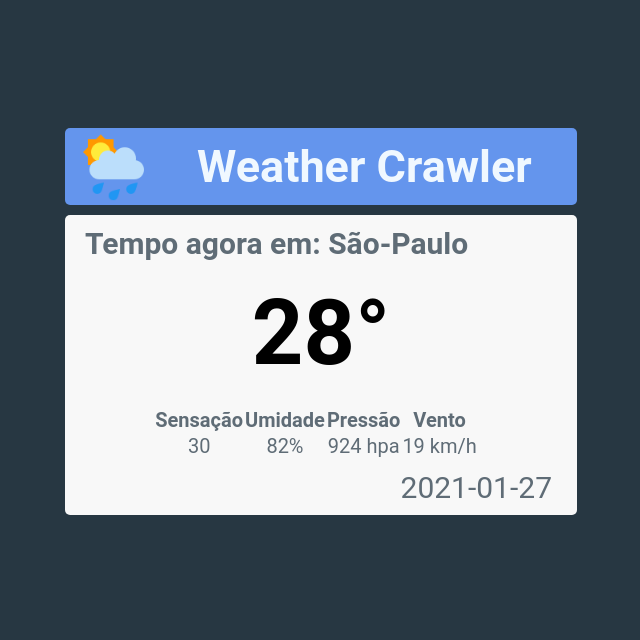
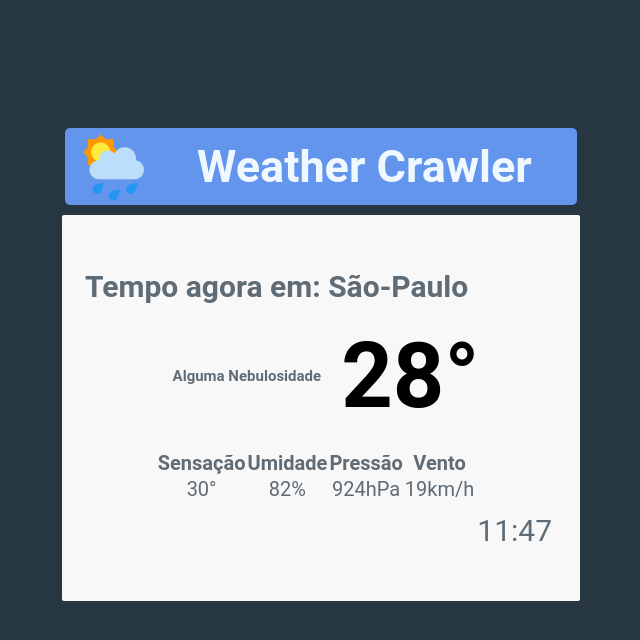
Before and after one commit to alexaugusto23/weather_forecast, a Flask app: page / in a window 1280 px wide. Shown: the top 640 px of the page, without its empty margins (319-959 px from the left). Run offline with Flask 2, Linux system fonts and the light colour scheme; some libraries are stand-ins or nearby versions.

Commit message:
adicionando nova váriavel previsão

```diff
--- a/app.py
+++ b/app.py
@@ -18,15 +18,17 @@ def index():
     id_scrapy = 1,
     cidade = "São-Paulo"
     temperatura = "28"
+    previsao = "Alguma Nebulosidade"
     sensacao = "30"
-    umidade = "82%"
-    pressao = "924 hpa"
-    vento = "19 km/h"
-    horario = "2021-01-27"
+    umidade = "82"
+    pressao = "924"
+    vento = "19"
+    horario = "11:47"
 
     return render_template("index.html",
                             cidade=cidade,
                             temperatura=temperatura,
+                            previsao=previsao,
                             sensacao=sensacao,
                             umidade=umidade,
                             pressao=pressao,
@@ -41,7 +43,7 @@ def admin():
 @app.route('/users', methods=['GET', 'POST'])
 def users():
     cur = mysql.connection.cursor()
-    cur.execute('''SELECT * FROM teste''')
+    cur.execute('''SELECT * FROM weather''')
     rv = cur.fetchall()
     cur.close()
     return str(rv)
--- a/static/css/index.css
+++ b/static/css/index.css
@@ -49,16 +49,17 @@ body
 .container-content
 {
     width: 50%;
-    height: 800px;
-    max-height: 300px;
+    height: 380px;
+    max-height: 500px;
     display: flex;
     flex-direction: column;
     justify-content: center;
     align-items: center;
     text-align: center;
-    border-radius: 5px;
+    border-radius: 2px;
     border: #2c3e49;
     background-color: #f8f8f8;
+    padding: 3px;
 
 
 }
@@ -73,7 +74,16 @@ body
     align-self: flex-end;
 }
 
-.container-unified
+.container-unified1
+{
+    display: flex;
+    flex-direction: row;
+    justify-content: space-between;
+    align-items: center;
+    text-align: center;
+}
+
+.container-unified2
 {
     display: flex;
     flex-direction: row;
@@ -120,3 +130,12 @@ body
     align-content: space-between;
 
 }
+
+.container-box4
+{
+    color: #5f6c76;
+    font-size: 15px;
+    font-weight: 700;
+    margin: 10px;
+    padding-left: 10px;
+}
--- a/templates/index.html
+++ b/templates/index.html
@@ -14,8 +14,11 @@
         </div>
         <div class="container-content">
             <div class="container-box1">Tempo agora em: {{ cidade }}</div>
-            <div class="container-box2">{{ temperatura }}°</div>
-            <div class="container-unified">
+            <div class="container-unified1">
+                <div class="container-box4">{{ previsao }}</div>
+                <div class="container-box2">{{ temperatura }}°</div>
+            </div>
+            <div class="container-unified2">
                 <table class="table">
                     <tr>
                       <th>Sensação</th>
@@ -24,10 +27,10 @@
                       <th>Vento</th>
                     </tr>
                     <tr>
-                      <td>{{ sensacao  }}</td>
-                      <td>{{ umidade  }}</td>
-                      <td>{{ pressao  }}</td>
-                      <td>{{ vento  }}</td>
+                      <td>{{ sensacao  }}°</td>
+                      <td>{{ umidade  }}%</td>
+                      <td>{{ pressao  }}hPa</td>
+                      <td>{{ vento  }}km/h</td>
                     </tr>
                     </table>
             </div>
```
Also changed, not shown: SQL_Query.sql (+24 -8 lines).
